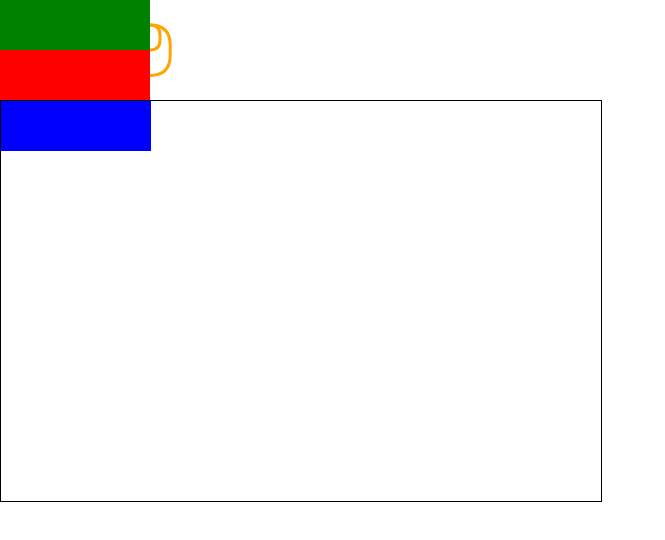
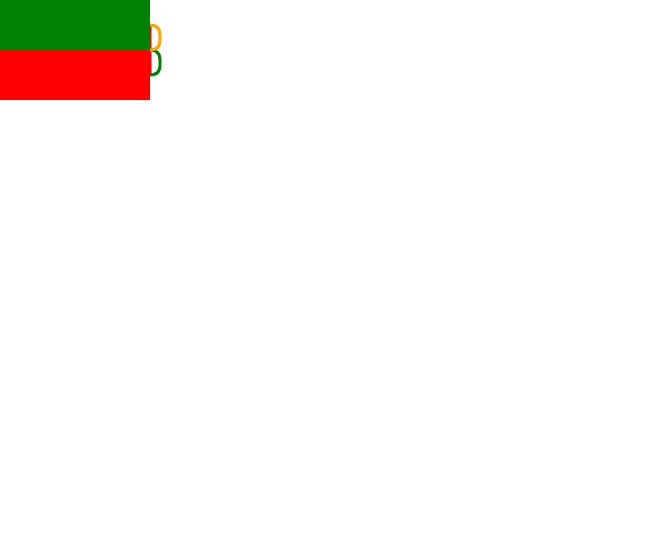
Before and after one commit to tudatn/react-svg-connector, a React (Create React App) app: page / in a window 1280 px wide. Shown: the top 540 px of the page, without its empty margins (0-665 px from the left). Built offline with nearby package versions, Linux system fonts and the light colour scheme.

Commit message:
Support multiple directions

```diff
--- a/src/App.tsx
+++ b/src/App.tsx
@@ -6,7 +6,7 @@ import Connector from "./Connector";
 const Wrapper = styled.div`
   position: relative;
   height: 100vh;
-  overflow: scroll;
+  overflow: auto;
 `;
 
 const Box = styled.div`
@@ -67,31 +67,36 @@ function App() {
         el1={refs.current["box1"]?.current}
         el2={refs.current["box2"]?.current}
         shape="narrow-s"
+        direction="r2r"
+        stroke="red"
       />
       <Connector
         el1={refs.current["box1"]?.current}
-        el2={refs.current["box3"]?.current}
+        el2={refs.current["box2"]?.current}
         shape="narrow-s"
+        direction="l2r"
+        stroke="green"
       />
+      <Connector
+        el1={refs.current["box1"]?.current}
+        el2={refs.current["box2"]?.current}
+        shape="narrow-s"
+        direction="l2l"
+        stroke="blue"
+      />
+      <Connector
+        el1={refs.current["box1"]?.current}
+        el2={refs.current["box2"]?.current}
+        shape="narrow-s"
+        direction="r2l"
+      />
+
       <Draggable onStart={onStart} onStop={onStop} onDrag={onDrag}>
         <Box1 ref={addRef("box1")} />
       </Draggable>
       <Draggable onStart={onStart} onStop={onStop} onDrag={onDrag}>
         <Box2 ref={addRef("box2")} />
       </Draggable>
-      <div
-        style={{
-          position: "relative",
-          height: "400px",
-          width: "600px",
-          overflow: "scroll",
-          border: "1px solid black",
-        }}
-      >
-        <Draggable onStart={onStart} onStop={onStop} onDrag={onDrag}>
-          <Box3 ref={addRef("box3")} />
-        </Draggable>
-      </div>
     </Wrapper>
   );
 }
--- a/src/Connector/NarrowSConnector.tsx
+++ b/src/Connector/NarrowSConnector.tsx
@@ -1,16 +1,34 @@
 import React from "react";
 
-import { ShapeConnectorProps } from ".";
+import { ShapeConnectorProps, ShapeDirection } from ".";
 
 interface NarrowSConnectorProps extends ShapeConnectorProps {
   grids?: number;
   stem?: number;
   radius?: number;
+  direction?: ShapeDirection;
 }
 
 export default function NarrowSConnector(props: NarrowSConnectorProps) {
-  const distanceX = props.endX - props.startX;
-  const distanceY = props.endY - props.startY;
+  let coordinates = {
+    startX: props.startX,
+    startY: props.startY,
+    endX: props.endX,
+    endY: props.endY,
+  };
+
+  if (props.direction === "l2r") {
+    // swap elements
+    coordinates = {
+      startX: props.endX,
+      startY: props.endY,
+      endX: props.startX,
+      endY: props.startY,
+    };
+  }
+
+  const distanceX = coordinates.endX - coordinates.startX;
+  const distanceY = coordinates.endY - coordinates.startY;
 
   let stem = props.stem || 0;
   const grids = props.grids || 5;
@@ -22,22 +40,55 @@ export default function NarrowSConnector(props: NarrowSConnectorProps) {
 
   const step = Math.min(Math.abs(stepX), Math.abs(stepY));
 
-  // corner 1 & 2
-  if (distanceX >= 0) {
+  function corner12(direction?: ShapeDirection) {
     const factor = distanceX * distanceY >= 0 ? 1 : -1;
+
+    let pathr2l = `M
+                  ${coordinates.startX} ${coordinates.startY}
+                  h ${step * stem}
+                  q ${step} 0
+                  ${step} ${step * factor}
+                  V ${coordinates.endY - step * factor}
+                  q ${0} ${step * factor}
+                  ${step} ${step * factor}
+                  H ${coordinates.endX}
+                  `;
+    let pathl2l = `M
+                    ${coordinates.startX} ${coordinates.startY}
+                    h ${step * stem * -1}
+                    q ${step * -1} 0
+                    ${step * -1} ${step * factor}
+                    V ${coordinates.endY - step * factor}
+                    q ${0} ${step * factor}
+                    ${step} ${step * factor}
+                    H ${coordinates.endX}
+                  `;
+    let pathr2r = `M
+                  ${coordinates.startX} ${coordinates.startY}
+                  h ${step * stem + distanceX + step}
+                  q ${step} 0
+                  ${step} ${step * factor}
+                  V ${coordinates.endY - step * factor}
+                  q 0 ${step * factor}
+                  ${-step} ${step * factor}
+                  H ${coordinates.endX}
+                `;
+
+    let path = pathr2l; // default
+    switch (direction) {
+      case "l2l":
+        path = pathl2l;
+        break;
+      case "r2r":
+        path = pathr2r;
+        break;
+      default:
+        break;
+    }
     return (
       <svg width="100%" height="100%" xmlns="http://www.w3.org/2000/svg">
         <path
-          d={`M
-                ${props.startX} ${props.startY}
-                h ${step * stem}
-                q ${step} 0
-                ${step} ${step * factor}
-                V ${props.endY - step * factor}
-                q ${0} ${step * factor}
-                ${step} ${step * factor}
-                H ${props.endX}
-                `}
+          d={path}
           stroke={props.stroke || "orange"}
           strokeWidth={props.strokeWidth || 3}
           fill="transparent"
@@ -46,14 +97,11 @@ export default function NarrowSConnector(props: NarrowSConnectorProps) {
     );
   }
 
-  // corner 4 & 3
-  else {
+  function corner34(direction?: ShapeDirection) {
     const factor = distanceX * distanceY > 0 ? 1 : -1;
-    return (
-      <svg width="100%" height="100%" xmlns="http://www.w3.org/2000/svg">
-        <path
-          d={`M
-                ${props.startX} ${props.startY}
+
+    let pathr2l = `M
+                    ${coordinates.startX} ${coordinates.startY}
                     h ${step * stem}
                     q ${step} 0
                     ${step} ${-step * factor}
@@ -63,11 +111,47 @@ export default function NarrowSConnector(props: NarrowSConnectorProps) {
                     h ${distanceX - step - step * stem}
                     q ${-step} 0
                     ${-step} ${-step * factor}
-                V ${props.endY + step * factor}
+                    V ${coordinates.endY + step * factor}
                     q 0 ${-step * factor}
                     ${step} ${-step * factor}
-                H ${props.endX}
-                `}
+                    H ${coordinates.endX}
+                  `;
+
+    let pathl2l = `M
+                  ${coordinates.startX} ${coordinates.startY}
+                  h ${step * stem + distanceX - step}
+                  q ${step * -1} 0
+                  ${step * -1} ${-step * factor}
+                  V ${coordinates.endY + step * factor}
+                  q 0 ${-step * factor}
+                  ${step} ${-step * factor}
+                  H ${coordinates.endX}
+                `;
+    let pathr2r = `M
+                  ${coordinates.startX} ${coordinates.startY}
+                  h ${step * stem}
+                  q ${step} 0
+                  ${step} ${step * factor * -1}
+                  V ${coordinates.endY + step * factor}
+                  q ${0} ${step * factor * -1}
+                  ${step * -1} ${step * factor * -1}
+                  H ${coordinates.endX}
+                `;
+    let path = pathr2l; // default
+    switch (direction) {
+      case "l2l":
+        path = pathl2l;
+        break;
+      case "r2r":
+        path = pathr2r;
+        break;
+      default:
+        break;
+    }
+    return (
+      <svg width="100%" height="100%" xmlns="http://www.w3.org/2000/svg">
+        <path
+          d={path}
           stroke={props.stroke || "orange"}
           strokeWidth={props.strokeWidth || 3}
           fill="transparent"
@@ -75,4 +159,14 @@ export default function NarrowSConnector(props: NarrowSConnectorProps) {
       </svg>
     );
   }
+
+  // corner 1 & 2
+  if (distanceX >= 0) {
+    return corner12(props.direction);
   }
+
+  // corner 4 & 3
+  else {
+    return corner34(props.direction);
+  }
+}
--- a/src/Connector/index.tsx
+++ b/src/Connector/index.tsx
@@ -3,10 +3,13 @@ import NarrowSConnector from "./NarrowSConnector";
 import LineConnector from "./LineConnector";
 import SConnector from "./SConnector";
 
+export type ShapeDirection = "r2l" | "l2r" | "l2l" | "r2r";
+
 interface Props {
   el1: HTMLDivElement;
   el2: HTMLDivElement;
   shape: "s" | "line" | "narrow-s";
+  direction?: ShapeDirection;
   grids?: number;
   stem?: number;
   radius?: number;
@@ -39,15 +42,32 @@ export default function Connector(props: Props) {
   }
 
   function getNewCoordinates() {
-    const startX = getCoords(props.el1).right;
-    const startY =
+    let startX = getCoords(props.el1).right;
+    let startY =
       getCoords(props.el1).top +
       (getCoords(props.el1).bottom - getCoords(props.el1).top) / 2;
 
-    const endX = getCoords(props.el2).left;
-    const endY =
+    let endX = getCoords(props.el2).left;
+    let endY =
       getCoords(props.el2).top +
       (getCoords(props.el2).bottom - getCoords(props.el2).top) / 2;
+
+    switch (props.direction) {
+      case "l2l":
+        startX = getCoords(props.el1).left;
+        break;
+      case "l2r":
+        startX = getCoords(props.el1).left;
+        endX = getCoords(props.el2).right;
+        break;
+      case "r2r":
+        startX = getCoords(props.el1).right;
+        endX = getCoords(props.el2).right;
+        break;
+      default:
+        break;
+    }
+
     return { startX, startY, endX, endY };
   }
 
@@ -97,6 +117,7 @@ export default function Connector(props: Props) {
           stroke={props.stroke}
           strokeWidth={props.strokeWidth}
           radius={props.radius}
+          direction={props.direction}
         />
       )}
     </div>
```
Lines whose indentation alone changed are shown as unchanged.
